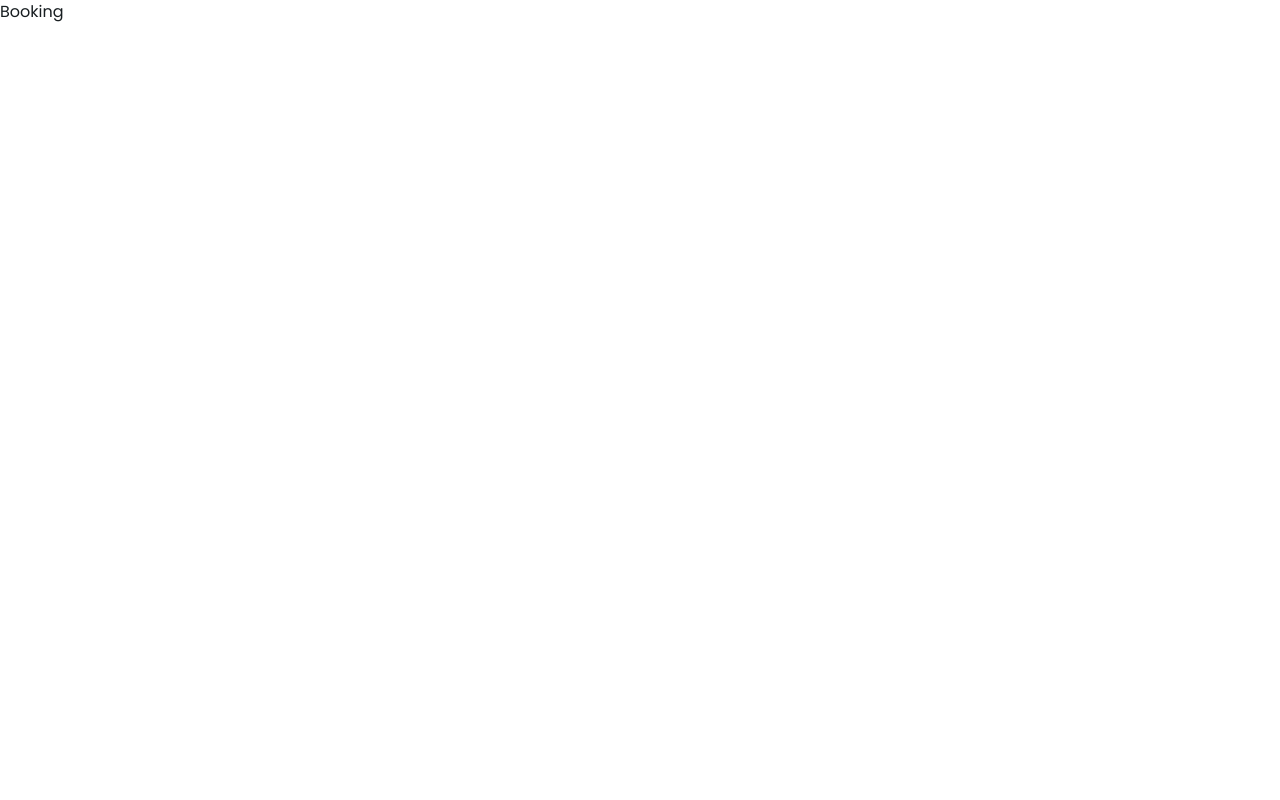
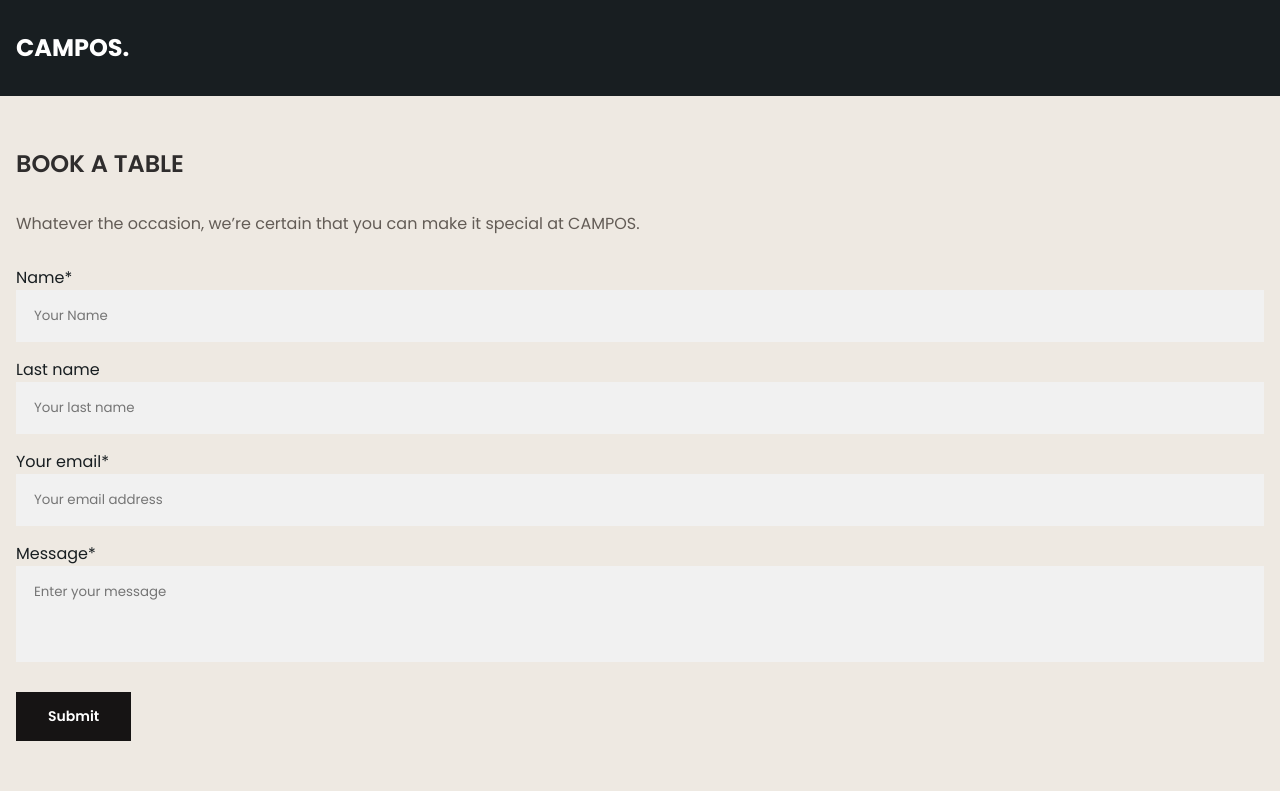
Before and after one commit to chuluq/campos, a Next.js app: page /booking in a window 1280 px wide. Shown: the top 800 px of the page. Built offline with nearby package versions, Linux system fonts and the light colour scheme.

Commit message:
add booking page

```diff
--- a/components/Button/Button.module.css
+++ b/components/Button/Button.module.css
@@ -1,4 +1,19 @@
 .btn {
+  border: none;
+  outline: none;
+  padding: 14px 32px;
+  background-color: #fff;
+  color: #181e21;
+  font-family: "Poppins", san-serif;
+  font-size: 14px;
+  font-weight: 600;
+  cursor: pointer;
+}
+.btn:hover {
+  background-color: #393737;
+  color: #fff;
+}
+.btnDark {
   border: none;
   outline: none;
   padding: 14px 32px;
@@ -9,21 +24,6 @@
   font-weight: 600;
   cursor: pointer;
 }
-.btn:hover {
+.btnDark:hover {
   background-color: #383838;
 }
-.btnDark {
-  border: none;
-  outline: none;
-  padding: 14px 32px;
-  background-color: #fff;
-  color: #181e21;
-  font-family: "Poppins", san-serif;
-  font-size: 14px;
-  font-weight: 600;
-  cursor: pointer;
-}
-.btnDark:hover {
-  background-color: #393737;
-  color: #fff;
-}
--- /dev/null
+++ b/components/Input/Input.module.css
@@ -0,0 +1,16 @@
+.input {
+  display: flex;
+  flex-direction: column;
+}
+.textField {
+  padding: 16px 18px;
+  background-color: #f1f1f1;
+  border: none;
+  outline: none;
+  font-family: "Poppins", sans-serif;
+}
+.textarea {
+  resize: none;
+  width: 100%;
+  height: 96px;
+}
--- /dev/null
+++ b/components/Input/index.js
@@ -0,0 +1,33 @@
+import PropTypes from "prop-types";
+import styles from "@/components/Input/Input.module.css";
+
+export default function Input({ label, placeholder, type, isRequired }) {
+  return (
+    <div className={styles.input}>
+      <label htmlFor={label} className={styles.label}>
+        {label}
+        {isRequired && "*"}
+      </label>
+      {type === "textarea" ? (
+        <textarea
+          name={label}
+          className={`${styles.textField} ${styles.textarea}`}
+          placeholder={placeholder}
+        />
+      ) : (
+        <input
+          type="text"
+          className={styles.textField}
+          placeholder={placeholder}
+        />
+      )}
+    </div>
+  );
+}
+
+Input.propTypes = {
+  label: PropTypes.string.isRequired,
+  placeholder: PropTypes.string.isRequired,
+  type: PropTypes.string,
+  isRequired: PropTypes.bool,
+};
--- /dev/null
+++ b/pages/booking/Booking.module.css
@@ -0,0 +1,30 @@
+.bookingForm {
+  padding: 50px 16px;
+  background-color: #eee9e2;
+  display: flex;
+  flex-direction: column;
+  row-gap: 30px;
+}
+.bookingFormTitle h3 {
+  font-size: 24px;
+  font-weight: 600;
+  text-transform: uppercase;
+  color: #2f2d2d;
+}
+.bookingFormCaption p {
+  color: #635c56;
+}
+.bookingFormField {
+  display: flex;
+  flex-direction: column;
+  row-gap: 16px;
+}
+
+.caption {
+  padding: 50px 16px;
+}
+.caption h3 {
+  font-size: 24px;
+  font-weight: 600;
+  text-transform: uppercase;
+}
--- a/pages/booking/index.js
+++ b/pages/booking/index.js
@@ -1,3 +1,46 @@
+import Layout from "@/components/Layout";
+import Input from "@/components/Input";
+import Button from "@/components/Button";
+import styles from "@/pages/booking/Booking.module.css";
+
 export default function Booking() {
-  return <div>Booking</div>;
+  return (
+    <Layout>
+      <div className={styles.bookingForm}>
+        <div className={styles.bookingFormTitle}>
+          <h3>Book a table</h3>
+        </div>
+        <div className={styles.bookingFormCaption}>
+          <p>
+            Whatever the occasion, we’re certain that you can make it special at
+            CAMPOS.
+          </p>
+        </div>
+        <form className={styles.bookingFormField}>
+          <Input label="Name" placeholder="Your Name" isRequired={true} />
+          <Input label="Last name" placeholder="Your last name" />
+          <Input
+            label="Your email"
+            placeholder="Your email address"
+            isRequired={true}
+          />
+          <Input
+            label="Message"
+            type="textarea"
+            placeholder="Enter your message"
+            isRequired={true}
+          />
+        </form>
+        <div>
+          <Button title="Submit" dark={true} />
+        </div>
+      </div>
+      <div className={styles.caption}>
+        <h3>
+          Be part of the chews family: we’ve celebrated our customers’
+          birthdays, engagement parties and hen dos at here campos.
+        </h3>
+      </div>
+    </Layout>
+  );
 }
--- a/pages/home/index.js
+++ b/pages/home/index.js
@@ -120,7 +120,7 @@ export default function Home() {
             </div>
           </div>
         </div>
-        <Button title="View the menu" />
+        <Button title="View the menu" dark={true} />
       </div>
 
       <div className={styles.about}>
@@ -255,7 +255,7 @@ export default function Home() {
           </p>
         </div>
         <div className={styles.bookingCta}>
-          <Button title="Book a table" dark={true} />
+          <Button title="Book a table" />
         </div>
       </div>
     </Layout>
```
